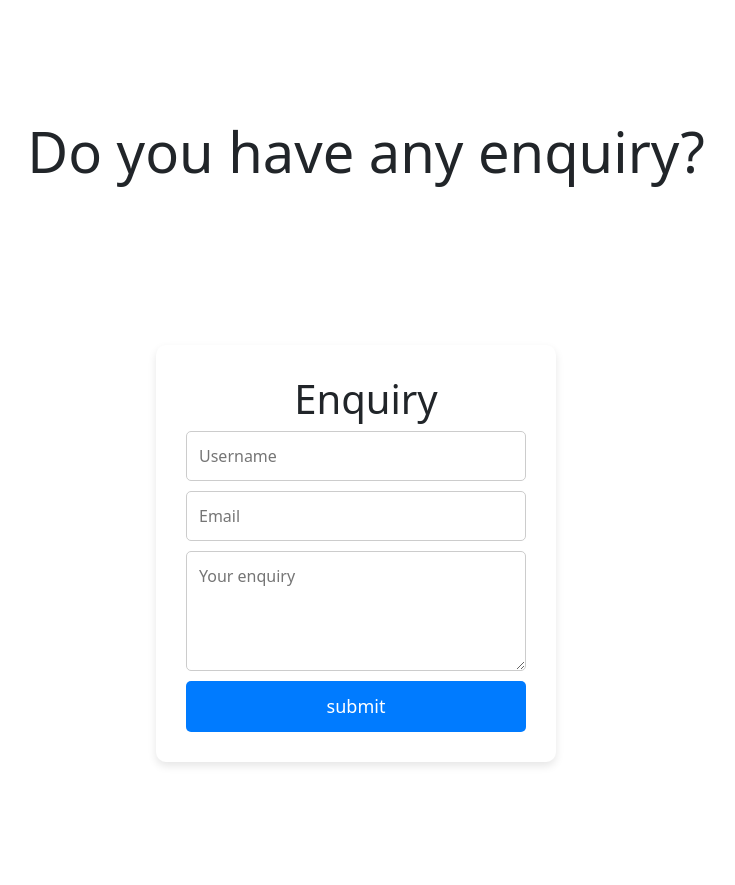
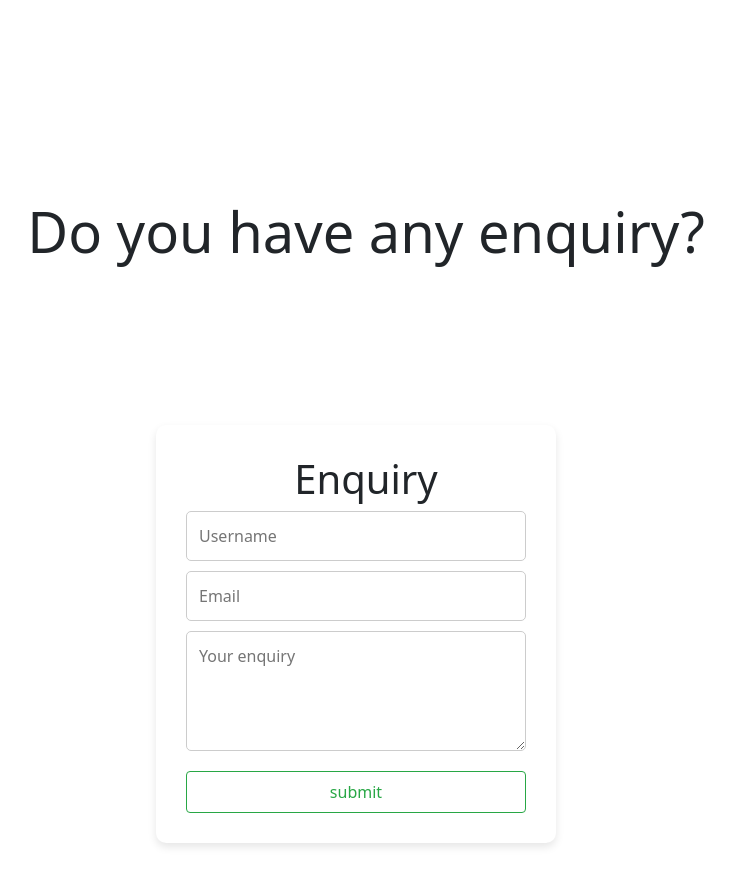
Before and after one commit to KrityaShah/E-commerce, a React (Vite) app in the folder frontend/: page /home in a window 1280 px wide. Shown: the part 1018-1903 px from the top of the page, without its empty margins (284-1019 px from the left). Built offline with nearby package versions, Linux system fonts and the light colour scheme; the HTML template or start-up script is replaced by a standard one.

Commit message:
Updated enquiry css
added margin to h1

```diff
--- a/frontend/src/components/Enquiry.css
+++ b/frontend/src/components/Enquiry.css
@@ -45,21 +45,21 @@
     outline: none;
   }
 
-  input[type="submit"] {
-    padding: 12px; /* Slightly increased padding */
-    background-color: #007bff;
-    color: white;
-    border: none;
-    border-radius: 5px;
-    cursor: pointer;
-    font-size: 18px; /* Increased font size */
-    transition: background-color 0.3s ease;
-    margin-top: 10px;
-  }
+input[type="submit"] {
+  background-color: transparent;
+  color: #28a745;
+  border: 1px solid #28a745;
+  padding: 8px 16px;
+  border-radius: 4px;
+  cursor: pointer;
+  transition: background-color 0.3s ease, color 0.3s ease;
+  margin-top: 20px; /* Adjust margin as needed */
+}
 
-  input[type="submit"]:hover {
-    background-color: #0056b3;
-  }
+input[type="submit"]:hover {
+  background-color: #28a745;
+  color: #fff;
+}
 
   .error {
     color: red;
--- a/frontend/src/components/Enquiry.jsx
+++ b/frontend/src/components/Enquiry.jsx
@@ -17,7 +17,7 @@ const Enquiry = () => {
 
   return (
     <>
-    <h1 style={{fontSize:'3.5rem'}}>Do you have any enquiry?</h1>
+    <h1 style={{fontSize:'3.5rem',marginTop:'80px'}}>Do you have any enquiry?</h1>
    <div className='enquiry-container'>
 
     <form action="" onSubmit={handleSubmit(onSubmit)}>
```
